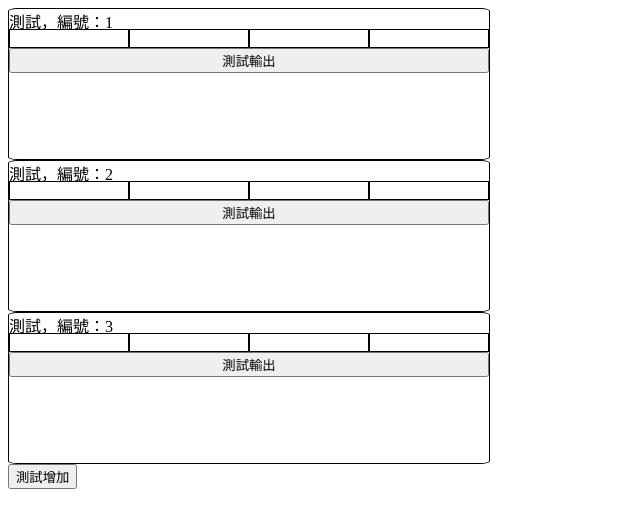
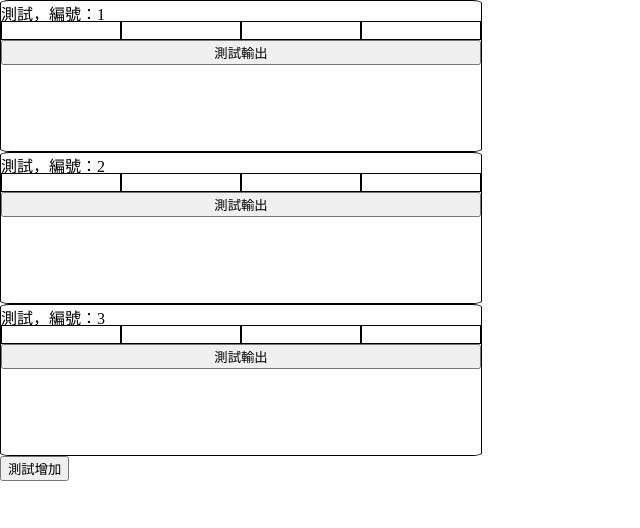
Before and after one commit to ProFusionInformationTechnology/Calculate-quote, an Angular app: page / in a window 1280 px wide. Shown: the top 528 px of the page, without its empty margins (0-640 px from the left). Built offline with nearby package versions, Linux system fonts and the light colour scheme.

Commit message:
[修正] 預設 html, body 標籤位置不為 0 的問題

```diff
--- a/src/styles.scss
+++ b/src/styles.scss
@@ -1 +1,5 @@
 /* You can add global styles to this file, and also import other style files */
+html, body {
+    margin: 0px;
+    padding: 0px;
+}
```
